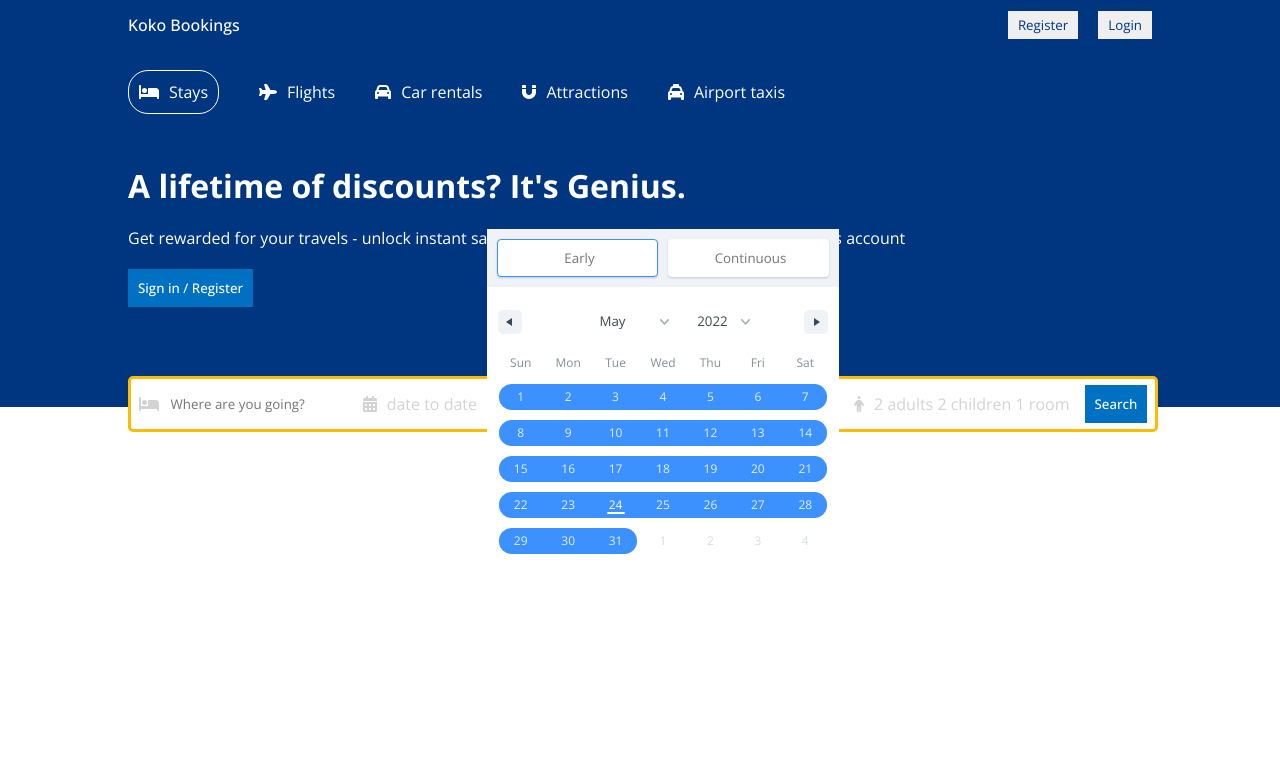
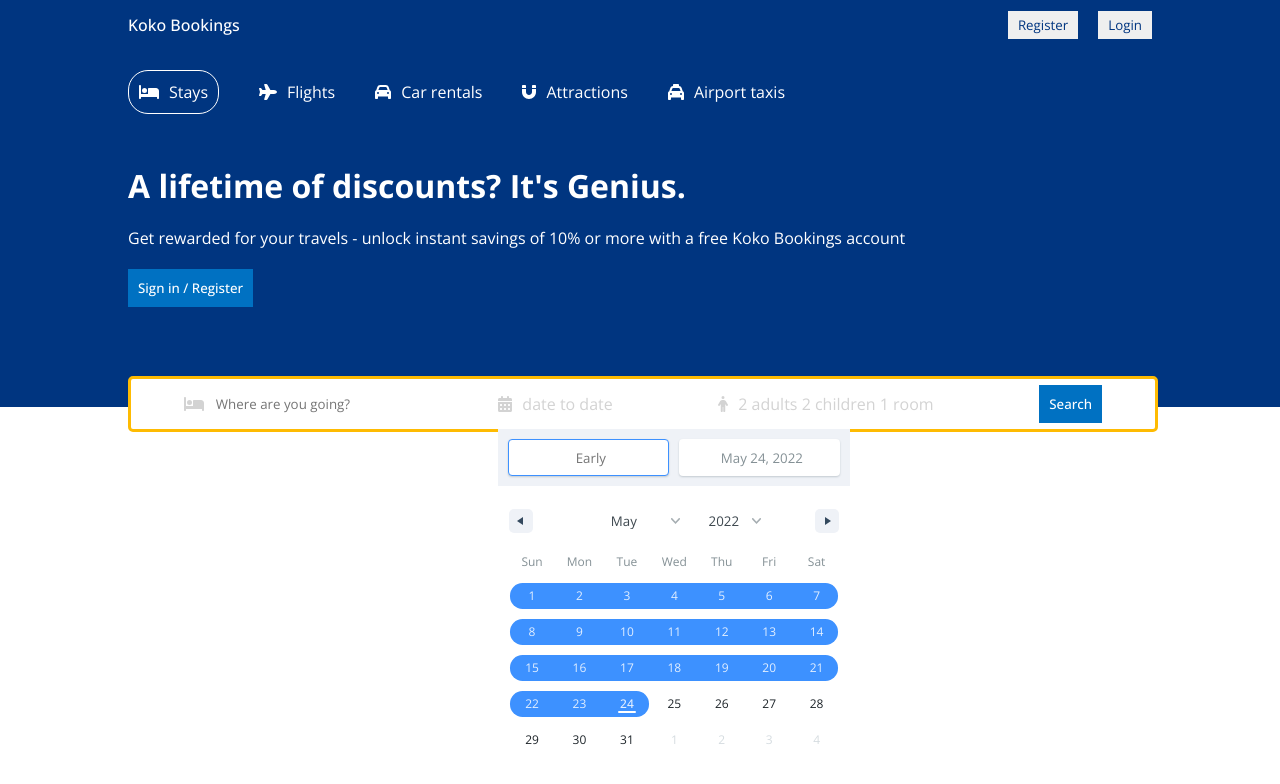
Before and after one commit to Koko-Dev/react-reservation-app, a React (Create React App) app: page / in a window 1280 px wide. Shown: the top 784 px of the page. Built offline with nearby package versions, Linux system fonts and the light colour scheme.

Commit message:
Header.js: in const [date, setDate] option, change endDate value to new Date(); in header.css, add styling to .date

```diff
--- a/src/components/header/Header.js
+++ b/src/components/header/Header.js
@@ -19,8 +19,8 @@ const Header = () => {
 	const [date, setDate] = useState([
 		{
 			stateDate: new Date(),
-			endDate: null,
-			key: 'selection'
+			endDate: new Date(),
+			key: 'selection',
 		}
 	]);
 	return (
--- a/src/components/header/header.css
+++ b/src/components/header/header.css
@@ -77,3 +77,10 @@
 	color: lightgray;
 	cursor: pointer;
 }
+
+.date {
+	position: absolute;
+	top: 50px;
+	z-index: 2;
+
+}
```
